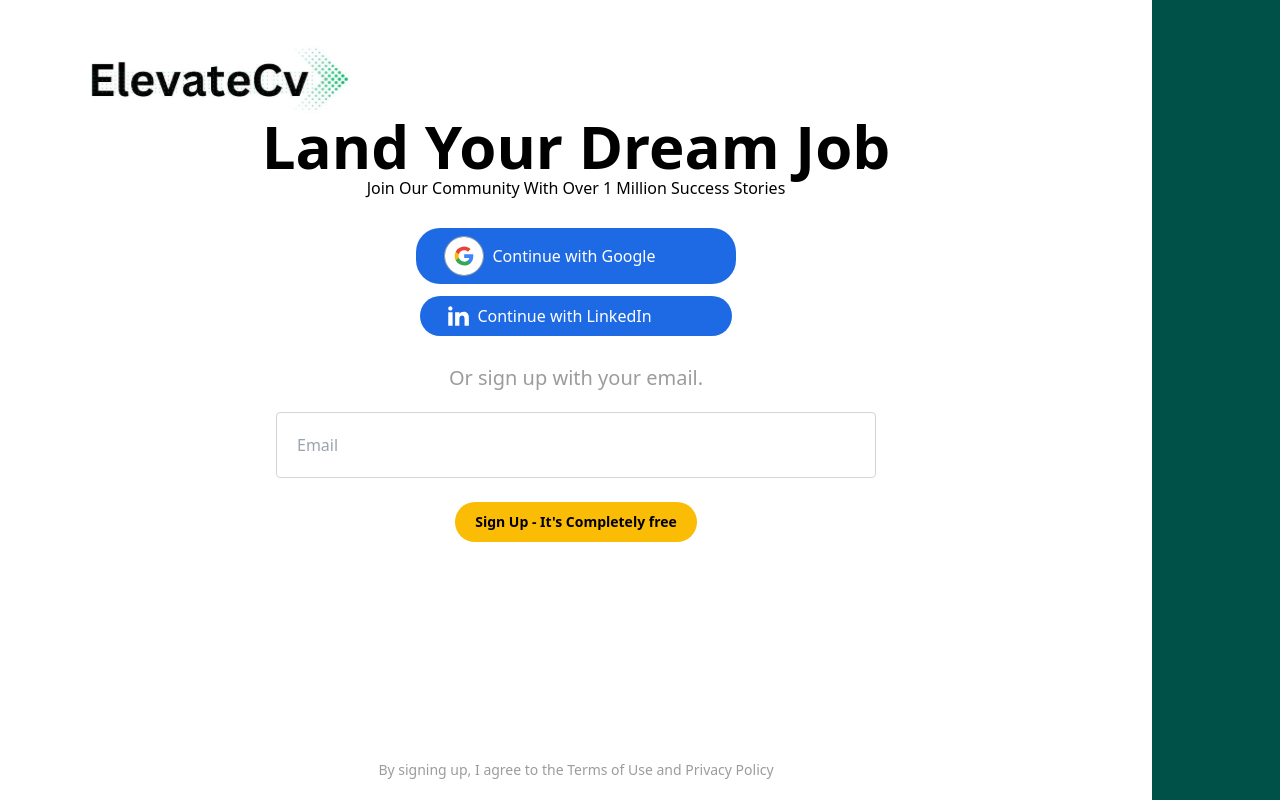
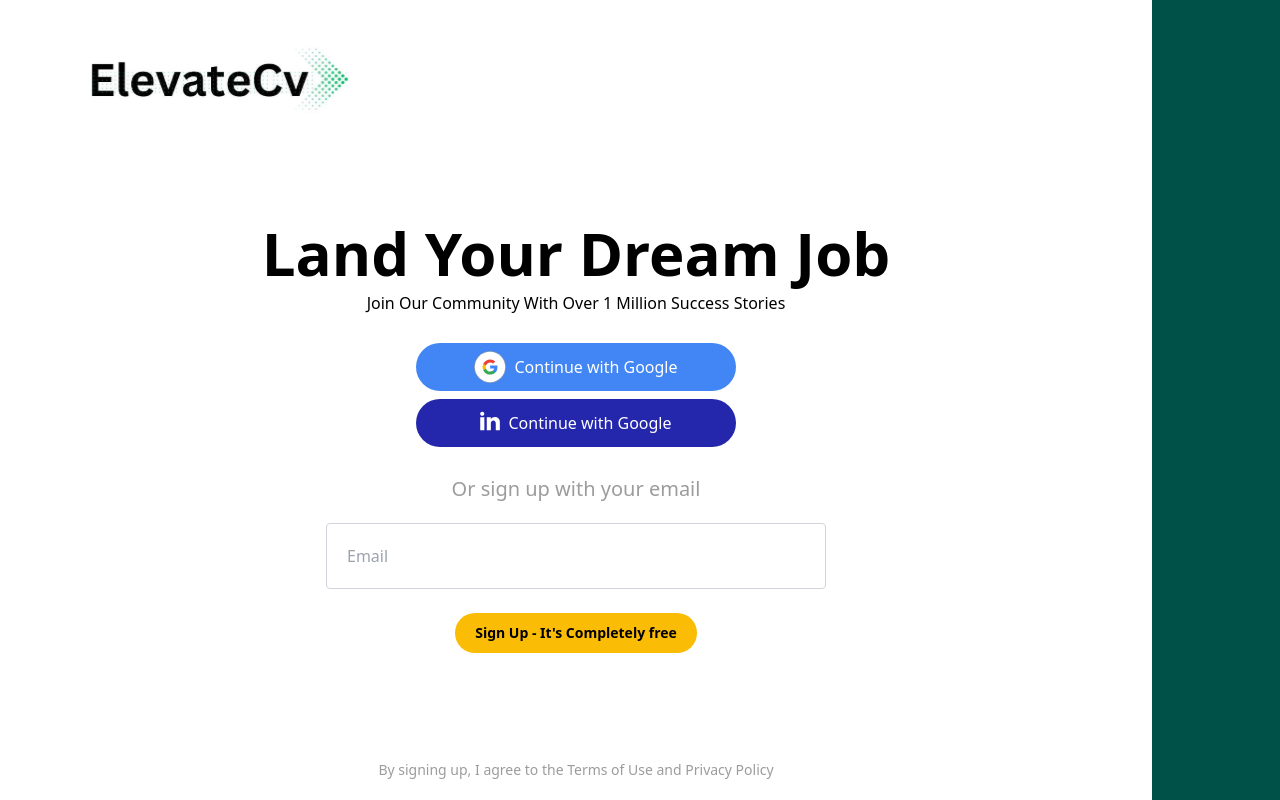
Before and after one commit to onuorachidimma/cv_maker, a React (Vite) app: page /signup in a window 1280 px wide. Built offline with nearby package versions, Linux system fonts and the light colour scheme.

Commit message:
worked on centering it properly

```diff
--- a/src/Components/SocialAuthButtons.jsx
+++ b/src/Components/SocialAuthButtons.jsx
@@ -1,38 +1,27 @@
 import googleIcon from "../assets/images/google.svg";
-import LinkedinIcon from "../assets/images/Lindin-icon.svg";
+import linkedinIcon from "../assets/images/Lindin-icon.svg";
+
 function SocialAuthButtons() {
-  //   const handleGoogleLogin = () => {
-  //     alert("Continue with Google");
-  //   };
-
-  //   const handleLinkedInLogin = () => {
-  //     alert("Continue with LinkedIn");
-  //   };
-
   return (
-    <div className="social-auth-buttons justify-center  items-center flex flex-col gap-3 ">
+    <div className="social-auth-buttons justify-center  items-center flex flex-col gap-2">
       <button
-        // onClick={handleGoogleSignup}
-        className=" bg-[#1e6ae4] text-[#FFFFFF] pr-20 pl-7 py-2 text-xs sm:text-x md:text-base font-medium  flex justify-center items-center rounded-3xl"
+        className=" bg-[#4285F4] text-[#FFFFFF] w-80 py-2 text-xs sm:text-x md:text-base font-medium  flex  gap-2 justify-center items-center rounded-full"
         type="submit"
       >
         <img
-          className="block pr-2"
+          className="block w-8 h-8"
           src={googleIcon}
           alt="Google Signup Image"
         />
-        Continue with Google
+        <p>Continue with Google </p>
       </button>
-      <button
-        //   onClick={handleLinkedInSignup}
-        className="  bg-[#1e6ae4] text-[#FFFFFF] pr-20 pl-7 text-xs sm:text-x md:text-base font-medium  flex justify-center items-center rounded-3xl py-2"
-      >
+      <button className="bg-[#2427AB] text-[#FFFFFF] w-80 py-3 text-xs sm:text-x md:text-base font-medium  flex justify-center rounded-full  gap-2">
         <img
-          className="block pr-2 "
-          src={LinkedinIcon}
+          className="block w-5 h-5"
+          src={linkedinIcon}
           alt="LinkedIn Signup Image"
         />
-        Continue with LinkedIn
+        <p>Continue with Google </p>
       </button>
     </div>
   );
--- a/src/pages/Signup.jsx
+++ b/src/pages/Signup.jsx
@@ -3,13 +3,13 @@ import Socialsbtn from "../components/SocialAuthButtons";
 function Signup() {
   return (
     <div className="flex h-screen">
-      <div className="flex-auto flex flex-col bg-white  p-5">
-        <div className="flex flex-col flex-1 h-full">
-          <img className="w-96 h-24" src={Logo} alt="Logo" />
-          <div className=" flex flex-col justify-center  items-center">
-            <div className=" flex flex-col justify-center items-center">
+      <div className="flex h-full flex-1 flex-col bg-white p-5">
+        <div className="h-full flex flex-col">
+          <img className="h-24 w-96" src={Logo} alt="Logo" />
+          <div className="flex flex-col items-center justify-center h-full">
+            <div className="flex flex-col items-center justify-center text-center gap-2">
               <h1 className="text-6xl font-semibold">Land Your Dream Job</h1>
-              <p className=" text-base">
+              <p className="text-base">
                 Join Our Community With Over 1 Million Success Stories
               </p>
             </div>
@@ -17,30 +17,30 @@ function Signup() {
               <Socialsbtn />
             </div>
 
-            <div className="flex flex-col justify-center items-center ">
-              <p className="text-[#9C9C9C] mb-5 text-xl">
-                Or sign up with your email.
+            <div className="flex flex-col items-center justify-center">
+              <p className="mb-5 text-xl text-[#9C9C9C]">
+                Or sign up with your email
               </p>
               <input
                 placeholder="Email"
-                className="border border-gray-300 rounded pl-5 w-[600px] py-5"
+                className="w-[500px] rounded border border-gray-300 py-5 pl-5"
               />
-              <button className="bg-[#FBBC05] text-sm px-5 py-2.5 mt-6 rounded-3xl font-semibold">
+              <button className="mt-6 rounded-3xl bg-[#FBBC05] px-5 py-2.5 text-sm font-semibold">
                 Sign Up - It's Completely free
               </button>
             </div>
           </div>
         </div>
 
-        <div className="flex align-bottom items-center justify-center">
-          <p className="text-[#9C9C9C] text-sm">
+        <div className="flex items-center justify-center align-bottom">
+          <p className="text-sm text-[#9C9C9C]">
             {" "}
             By signing up, I agree to the Terms of Use and Privacy Policy
           </p>
         </div>
       </div>
 
-      <div className=" w-[10%] bg-[#005148]" />
+      <div className="w-[10%] bg-[#005148]" />
     </div>
   );
 }
--- a/tailwind.config.js
+++ b/tailwind.config.js
@@ -1,15 +1,24 @@
 /** @type {import('tailwindcss').Config} */
 export default {
-  content: [
-    "./index.html",
-    "./src/**/*.{js,ts,jsx,tsx}",
-  ],
+  content: ["./index.html", "./src/**/*.{js,ts,jsx,tsx}"],
   theme: {
     extend: {
       colors: {
-        purple: '#005148',
+        purple: "#005148",
       },
     },
   },
   plugins: [],
-}
+};
+
+// module.exports = {
+//   theme: {
+//     extend: {
+//       fontFamily: {
+//         sans: ["Poppins", "sans-serif"],
+//       },
+//     },
+//   },
+//   variants: {},
+//   plugins: [],
+// };
```
